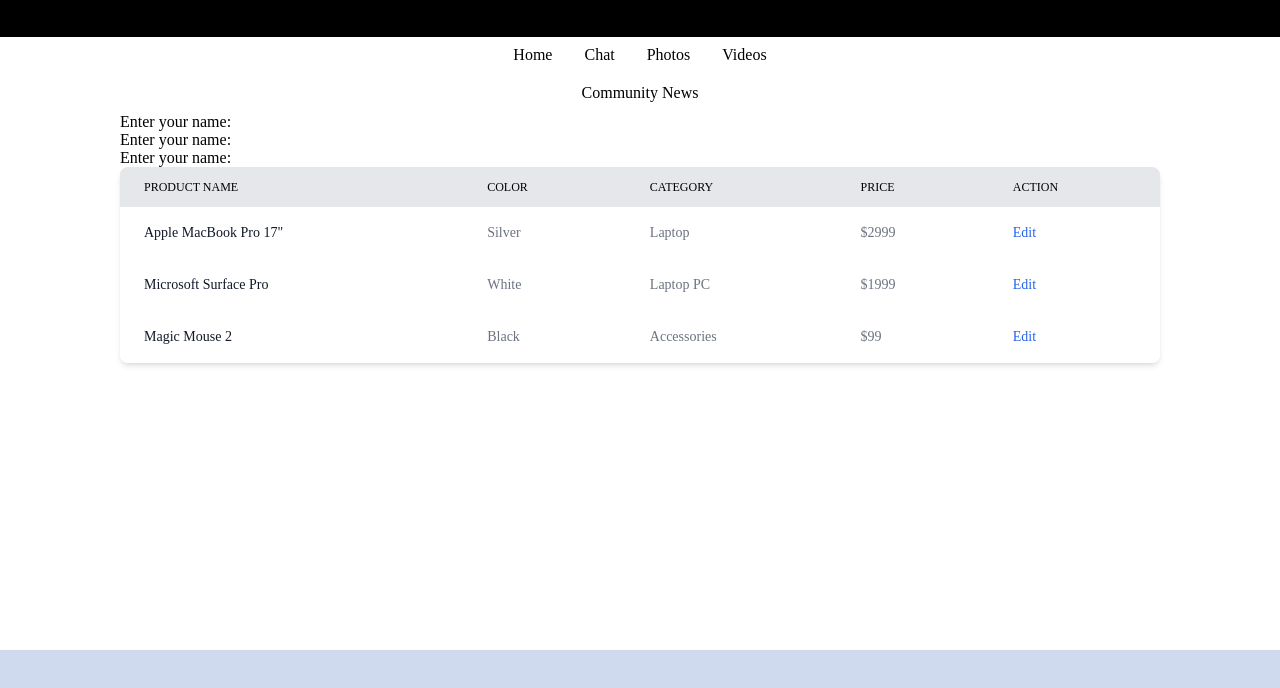
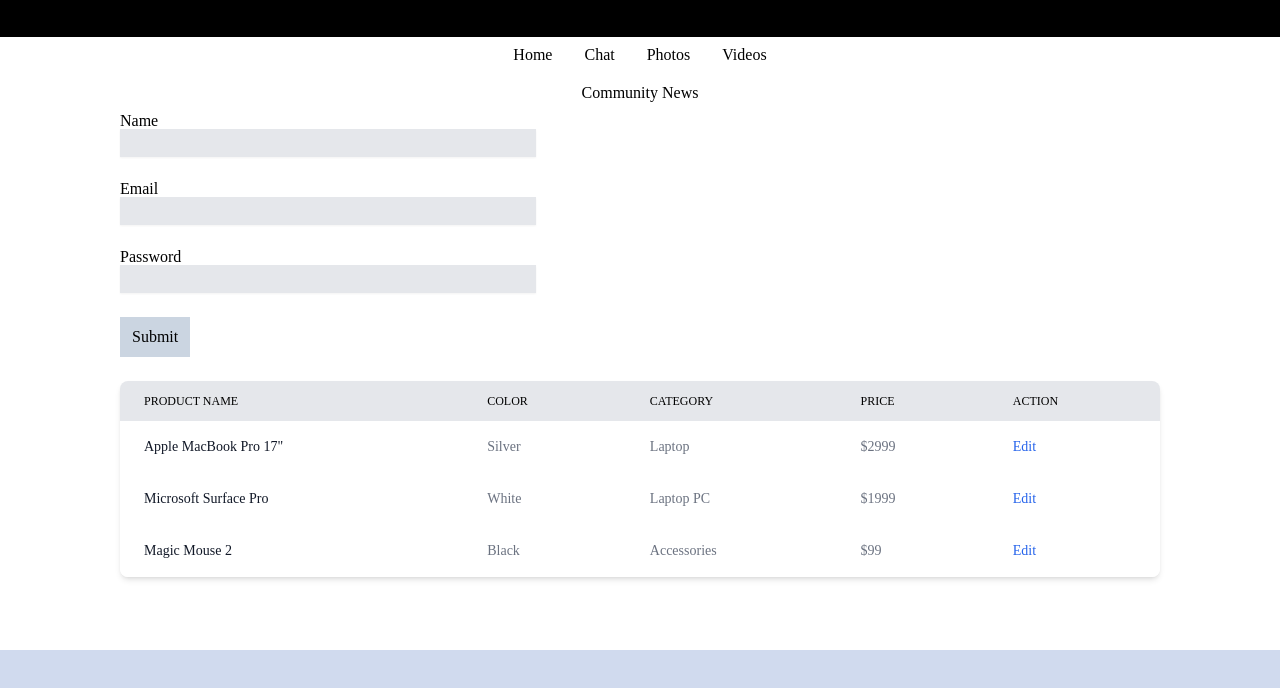
Before and after one commit to Enowiz777/community-app.v1, a React (Create React App) app: page / in a window 1280 px wide. Shown: the top 688 px of the page. Built offline with nearby package versions, Linux system fonts and the light colour scheme; no server answers; the database is empty.

Commit message:
20230420

```diff
--- a/src/Components/home.js
+++ b/src/Components/home.js
@@ -5,12 +5,35 @@
 
 function Home() {
 
+    const [state, setState] = useState({
+        name: "",
+        email: "",
+        password: ""
+    });
+
+    const handleInputChange = (event) => {
+        const { name, value } = event.target;
+        setState((prevProps) => ({
+          ...prevProps,
+          [name]: value
+        }));
+      };
+
+    const handleSubmit = (event) => {
+        event.preventDefault();
+        console.log(state);
+      };
+
+    // Get the total count on the articles.
   const getTotal = async () => {
     const coll = collection(db, "community");
     const snapshot = await getCountFromServer(coll);
     console.log('count: ', snapshot.data().count);
   }
   getTotal();
+
+  // test forms
+
 
   useEffect(() => {
 
@@ -20,16 +43,34 @@
         <div className="text-center my-3">
           <h1>Community News</h1>
         </div>
+
         <form className="flex flex-col">
-          <label>Enter your name:
-            <input type="text" />
-          </label>
-          <label>Enter your name:
-            <input type="text" />
-          </label>
-          <label>Enter your name:
-            <input type="text" />
-          </label>
+            <div class="mb-6">
+                <label className="block">Name</label>
+                <input type="name" id="name" className="shadow-sm w-2/5 h-7 bg-gray-200 focus:bg-white"
+
+                />
+            </div>
+            <div class="mb-6">
+                <label className="block">Email</label>
+                <input
+                    className="shadow-sm w-2/5 h-7 bg-gray-200 focus:bg-white"
+                    type="text"
+                    id="email"
+                    value={state.email}
+                    onChange={handleInputChange}
+                />
+            </div>
+            <div class="mb-6">
+                <label className="block">Password</label>
+                <input type="password" id="password" className="shadow-sm w-2/5 h-7 bg-gray-200 focus:bg-white"
+                    value={state.password}
+                    onChange={handleInputChange}
+                />
+            </div>
+            <div class="mb-6">
+                <button type="submit" className="p-3 bg-slate-300 hover:bg-black hover:text-white	">Submit </button>
+            </div>
         </form>
         <div className="relative overflow-x-auto shadow-md sm:rounded-lg">
             <table className="w-full text-sm text-left text-gray-500 dark:text-gray-400">
```
